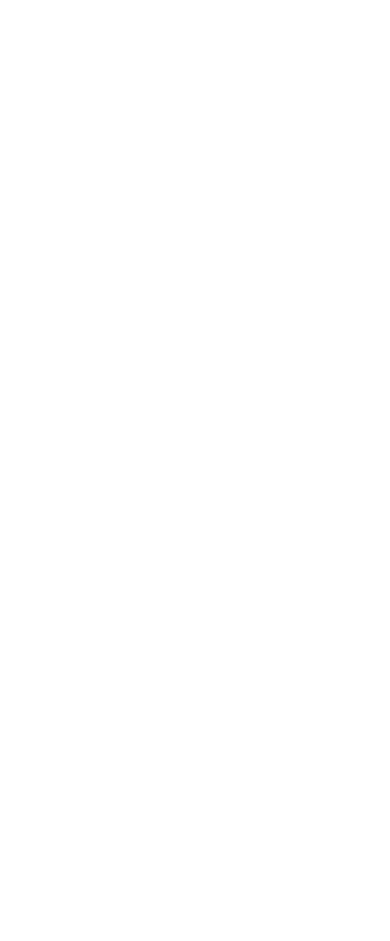
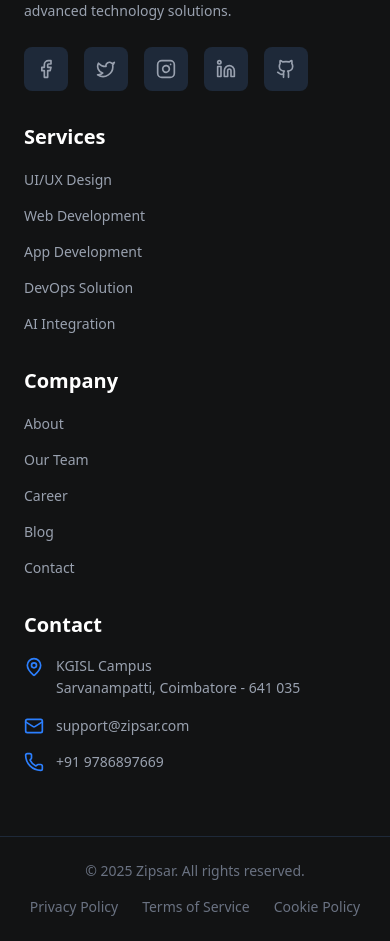
Before and after one commit to zipsar-hub/zipsar-website-v1, a React (Vite) app: page / in a window 390 px wide. Shown: the part 7540-8481 px from the top of the page. Before the commit the page ends 7401 px from the top, so only its background shows below. Built offline with nearby package versions, Linux system fonts and the light colour scheme.

Commit message:
feat: add Footer component and update Navbar to link to Contact section

```diff
--- a/src/App.jsx
+++ b/src/App.jsx
@@ -1,3 +1,4 @@
+import Footer from "./Components/Common/Footer";
 import Navbar from "./Components/Common/Navbar";
 import About from "./Sections/About";
 import Contact from "./Sections/Contact";
@@ -12,6 +13,7 @@
       <Service />
       <About />
       <Contact />
+      <Footer />
     </div>
   );
 };
--- /dev/null
+++ b/src/Components/Common/Footer.jsx
@@ -0,0 +1,242 @@
+import React from "react";
+import {
+  Facebook,
+  Twitter,
+  Instagram,
+  Linkedin,
+  Github,
+  Mail,
+  Phone,
+  MapPin,
+} from "lucide-react";
+import GradientText from "../Animated/GradiantText";
+
+const Footer = () => {
+  return (
+    <footer className="w-full bg-[#121314] font-sans">
+      {/* Main Footer Content */}
+      <div className="px-6 md:px-12 py-16">
+        <div className="max-w-7xl mx-auto">
+          <div className="grid grid-cols-1 md:grid-cols-2 lg:grid-cols-4 gap-8 lg:gap-12">
+            {/* First Part - Company Info */}
+            <div className="space-y-6">
+              <div>
+                <h3 className="text-3xl font-bold text-white mb-4">
+                  <GradientText textAlign="left">Zipsar</GradientText>
+                </h3>
+                <p className="text-gray-400 text-sm leading-relaxed">
+                  Transforming ideas into digital reality with advanced
+                  technology solutions.
+                </p>
+              </div>
+
+              {/* Social Media Icons */}
+              <div className="flex space-x-4">
+                <a
+                  href="#"
+                  className="bg-gray-800 p-3 rounded-lg hover:bg-blue-600 transition-all duration-300 transform hover:scale-110 group"
+                  aria-label="Facebook"
+                >
+                  <Facebook className="w-5 h-5 text-gray-400 group-hover:text-white" />
+                </a>
+                <a
+                  href="#"
+                  className="bg-gray-800 p-3 rounded-lg hover:bg-blue-400 transition-all duration-300 transform hover:scale-110 group"
+                  aria-label="Twitter"
+                >
+                  <Twitter className="w-5 h-5 text-gray-400 group-hover:text-white" />
+                </a>
+                <a
+                  href="#"
+                  className="bg-gray-800 p-3 rounded-lg hover:bg-pink-600 transition-all duration-300 transform hover:scale-110 group"
+                  aria-label="Instagram"
+                >
+                  <Instagram className="w-5 h-5 text-gray-400 group-hover:text-white" />
+                </a>
+                <a
+                  href="#"
+                  className="bg-gray-800 p-3 rounded-lg hover:bg-blue-700 transition-all duration-300 transform hover:scale-110 group"
+                  aria-label="LinkedIn"
+                >
+                  <Linkedin className="w-5 h-5 text-gray-400 group-hover:text-white" />
+                </a>
+                <a
+                  href="#"
+                  className="bg-gray-800 p-3 rounded-lg hover:bg-gray-600 transition-all duration-300 transform hover:scale-110 group"
+                  aria-label="GitHub"
+                >
+                  <Github className="w-5 h-5 text-gray-400 group-hover:text-white" />
+                </a>
+              </div>
+            </div>
+
+            {/* Second Part - Services */}
+            <div className="space-y-6">
+              <h4 className="text-xl font-semibold text-white mb-4">
+                Services
+              </h4>
+              <ul className="space-y-3">
+                <li>
+                  <a
+                    href="#"
+                    className="text-gray-400 hover:text-blue-400 transition-colors duration-300 text-sm"
+                  >
+                    UI/UX Design
+                  </a>
+                </li>
+                <li>
+                  <a
+                    href="#"
+                    className="text-gray-400 hover:text-blue-400 transition-colors duration-300 text-sm"
+                  >
+                    Web Development
+                  </a>
+                </li>
+                <li>
+                  <a
+                    href="#"
+                    className="text-gray-400 hover:text-blue-400 transition-colors duration-300 text-sm"
+                  >
+                    App Development
+                  </a>
+                </li>
+                <li>
+                  <a
+                    href="#"
+                    className="text-gray-400 hover:text-blue-400 transition-colors duration-300 text-sm"
+                  >
+                    DevOps Solution
+                  </a>
+                </li>
+                <li>
+                  <a
+                    href="#"
+                    className="text-gray-400 hover:text-blue-400 transition-colors duration-300 text-sm"
+                  >
+                    AI Integration
+                  </a>
+                </li>
+              </ul>
+            </div>
+
+            {/* Third Part - Company */}
+            <div className="space-y-6">
+              <h4 className="text-xl font-semibold text-white mb-4">Company</h4>
+              <ul className="space-y-3">
+                <li>
+                  <a
+                    href="#"
+                    className="text-gray-400 hover:text-blue-400 transition-colors duration-300 text-sm"
+                  >
+                    About
+                  </a>
+                </li>
+                <li>
+                  <a
+                    href="#"
+                    className="text-gray-400 hover:text-blue-400 transition-colors duration-300 text-sm"
+                  >
+                    Our Team
+                  </a>
+                </li>
+                <li>
+                  <a
+                    href="#"
+                    className="text-gray-400 hover:text-blue-400 transition-colors duration-300 text-sm"
+                  >
+                    Career
+                  </a>
+                </li>
+                <li>
+                  <a
+                    href="#"
+                    className="text-gray-400 hover:text-blue-400 transition-colors duration-300 text-sm"
+                  >
+                    Blog
+                  </a>
+                </li>
+                <li>
+                  <a
+                    href="#"
+                    className="text-gray-400 hover:text-blue-400 transition-colors duration-300 text-sm"
+                  >
+                    Contact
+                  </a>
+                </li>
+              </ul>
+            </div>
+
+            {/* Fourth Part - Contact Info */}
+            <div className="space-y-6">
+              <h4 className="text-xl font-semibold text-white mb-4">Contact</h4>
+              <div className="space-y-4">
+                <div className="flex items-start space-x-3">
+                  <MapPin className="w-5 h-5 text-blue-500 flex-shrink-0 mt-0.5" />
+                  <div className="text-gray-400 text-sm leading-relaxed">
+                    <p>KGISL Campus</p>
+                    <p>Sarvanampatti, Coimbatore - 641 035</p>
+                  </div>
+                </div>
+
+                <div className="flex items-center space-x-3">
+                  <Mail className="w-5 h-5 text-blue-500 flex-shrink-0" />
+                  <a
+                    href="mailto:support@zipsar.com"
+                    className="text-gray-400 hover:text-blue-400 transition-colors duration-300 text-sm"
+                  >
+                    support@zipsar.com
+                  </a>
+                </div>
+
+                <div className="flex items-center space-x-3">
+                  <Phone className="w-5 h-5 text-blue-500 flex-shrink-0" />
+                  <a
+                    href="tel:+919786897669"
+                    className="text-gray-400 hover:text-blue-400 transition-colors duration-300 text-sm"
+                  >
+                    +91 9786897669
+                  </a>
+                </div>
+              </div>
+            </div>
+          </div>
+        </div>
+      </div>
+
+      {/* Copyright Section */}
+      <div className="border-t border-gray-800">
+        <div className="px-6 md:px-12 py-6">
+          <div className="max-w-7xl mx-auto">
+            <div className="flex flex-col md:flex-row justify-between items-center space-y-4 md:space-y-0">
+              <p className="text-gray-500 text-sm">
+                © {new Date().getFullYear()} Zipsar. All rights reserved.
+              </p>
+              <div className="flex space-x-6">
+                <a
+                  href="#"
+                  className="text-gray-500 hover:text-blue-400 transition-colors duration-300 text-sm"
+                >
+                  Privacy Policy
+                </a>
+                <a
+                  href="#"
+                  className="text-gray-500 hover:text-blue-400 transition-colors duration-300 text-sm"
+                >
+                  Terms of Service
+                </a>
+                <a
+                  href="#"
+                  className="text-gray-500 hover:text-blue-400 transition-colors duration-300 text-sm"
+                >
+                  Cookie Policy
+                </a>
+              </div>
+            </div>
+          </div>
+        </div>
+      </div>
+    </footer>
+  );
+};
+
+export default Footer;
--- a/src/Components/Common/Navbar.jsx
+++ b/src/Components/Common/Navbar.jsx
@@ -52,7 +52,9 @@
             </li>
           ))}
           <li className="pt-2">
-            <button
+            <Link
+              to="Contact"
+              smooth
               className="w-full px-3 py-2 border border-white/50 rounded-full cursor-pointer hover:bg-white/10 transition-colors"
               onClick={onClose}
             >
@@ -62,7 +64,7 @@
                 speed={5}
                 className="font-semibold font-button"
               />
-            </button>
+            </Link>
           </li>
         </ul>
       </div>
@@ -230,14 +232,18 @@
             </ul>
 
             {/* Desktop Button */}
-            <button className="hidden md:block px-3 py-2 border bg-black border-white/50 rounded-full cursor-pointer hover:bg-gray-900 transition-colors">
+            <Link
+              to="Contact"
+              smooth
+              className="hidden md:block px-3 py-2 border bg-black border-white/50 rounded-full cursor-pointer hover:bg-gray-900 transition-colors"
+            >
               <ShinyText
                 text={"Get in Touch"}
                 disabled={false}
                 speed={5}
                 className="font-semibold font-button"
               />
-            </button>
+            </Link>
 
             {/* Mobile Menu Button */}
             <button
```
